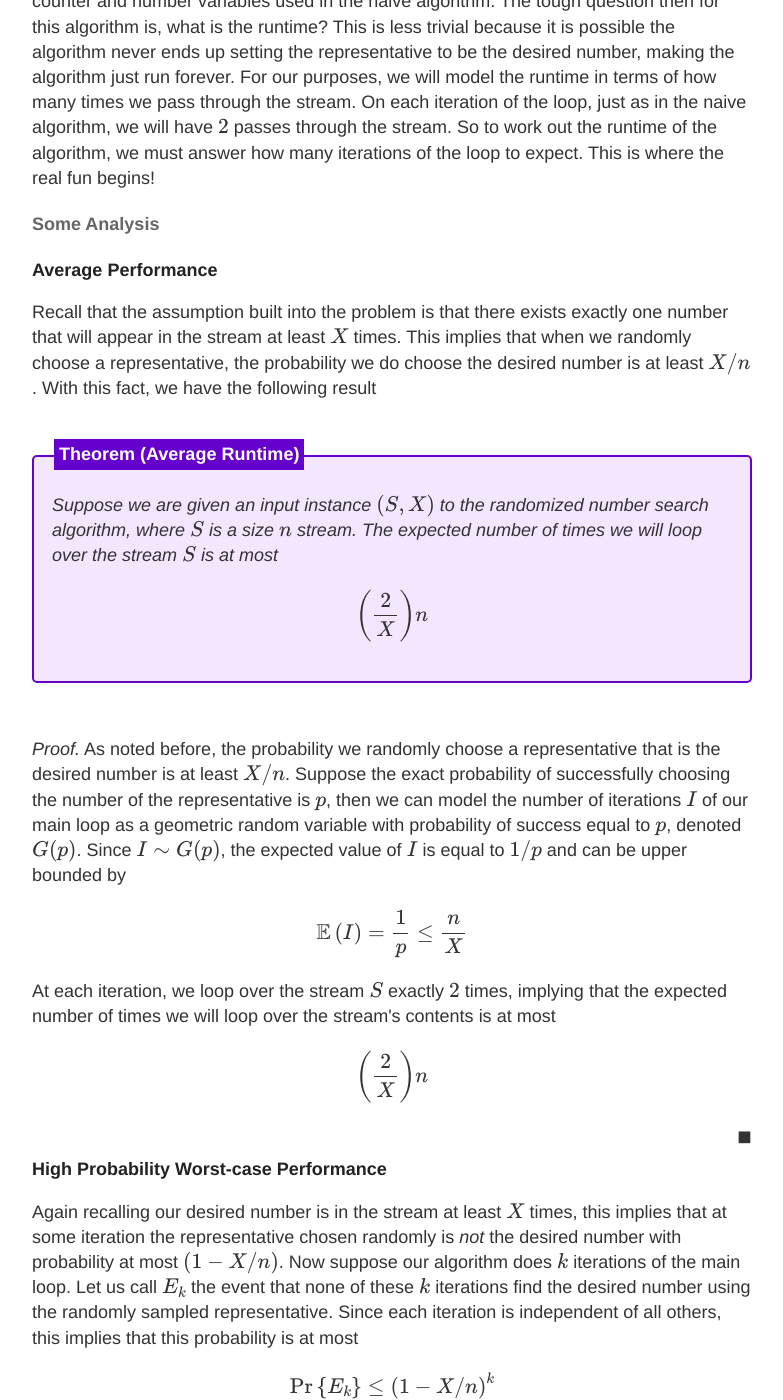
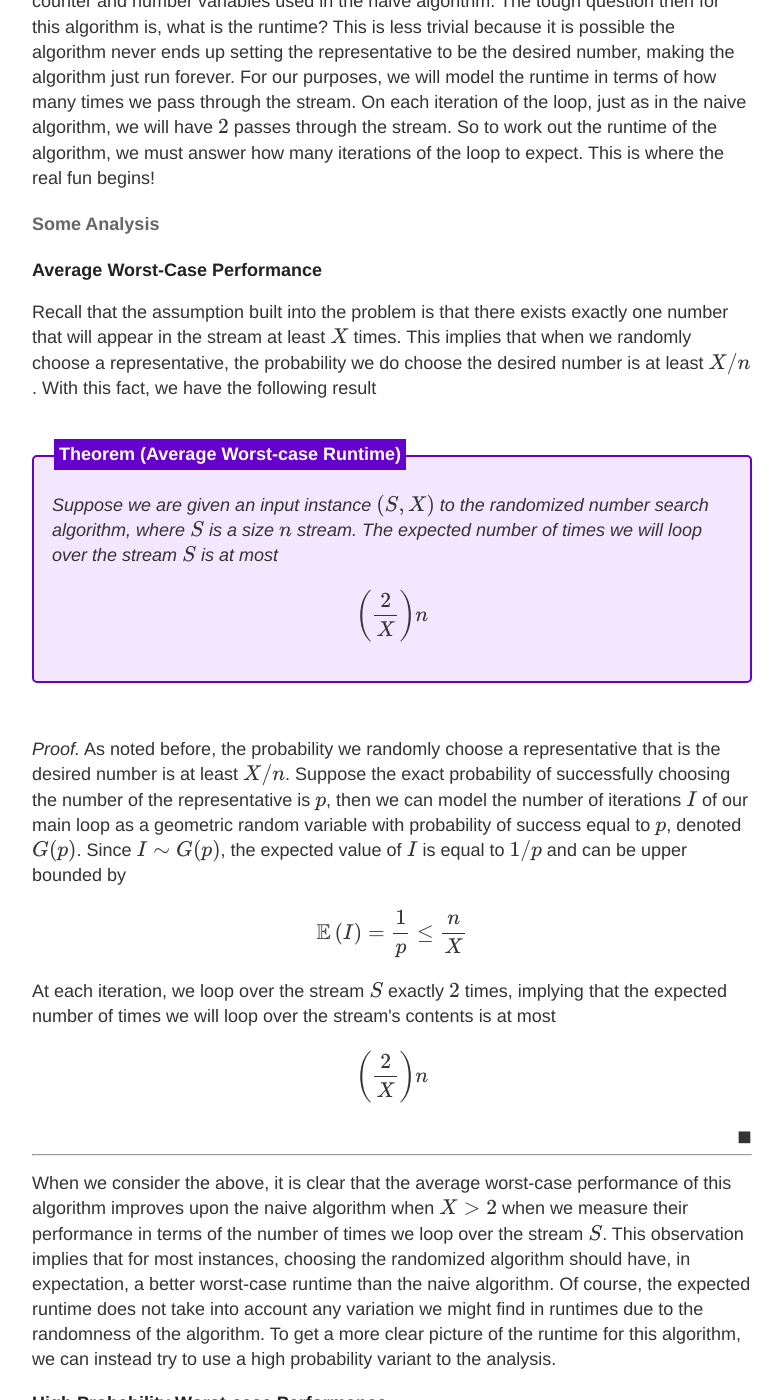
Before and after one commit to choward1491/choward1491.github.io, a Jekyll site: the page built from _posts/2020-7-25-Searching-Streams-for-the-Unknown.md, in a window 1280 px wide and 1400 px high, scrolled down 4785 px. Shown: the whole window, without its empty margins (248-1031 px from the left). Built offline with Jekyll 4.4.1, drawn with Linux system fonts in a browser that asks for light colours; nearby versions of some CDN libraries; comment, search, counter and statistics services are not loaded.

Commit message:
push some changes.. streaming post

```diff
--- a/_posts/2020-7-25-Searching-Streams-for-the-Unknown.md
+++ b/_posts/2020-7-25-Searching-Streams-for-the-Unknown.md
@@ -110,12 +110,12 @@ Now let us consider the correctness for the randomized number search algorithm.
 
 #### Some Analysis
 
-##### Average Performance
+##### Average Worst-Case Performance
 
 Recall that the assumption built into the problem is that there exists exactly one number that will appear in the stream at least $X$ times. This implies that when we randomly choose a representative, the probability we do choose the desired number is at least $X/n$. With this fact, we have the following result
 
 <div class="theorem" >
-    <div class="theorem_name" text="Average Runtime"></div>
+    <div class="theorem_name" text="Average Worst-case Runtime"></div>
 
     Suppose we are given an input instance $(S,X)$ to the randomized number search algorithm, where $S$ is a size $n$ stream. The expected number of times we will loop over the stream $S$ is at most
 
@@ -131,6 +131,9 @@ Recall that the assumption built into the problem is that there exists exactly o
 	$$\left(\frac{2}{X}\right) n$$
 </div>
 
+---
+
+When we consider the above, it is clear that the average worst-case performance of this algorithm improves upon the naive algorithm when $X > 2$ when we measure their performance in terms of the number of times we loop over the stream $S$. This observation implies that for most instances, choosing the randomized algorithm should have, in expectation, a better worst-case runtime than the naive algorithm. Of course, the expected runtime does not take into account any variation we might find in runtimes due to the randomness of the algorithm. To get a more clear picture of the runtime for this algorithm, we can instead try to use a high probability variant to the analysis.
 
 ##### High Probability Worst-case Performance
 
@@ -143,7 +146,7 @@ $$ \begin{align}
 Now the above probability corresponds to a _worst-case_ probability that our algorithm does not finish in $k$ iterations. This fact leads us to the following result
 
 <div class="theorem" >
-    <div class="theorem_name" text="Worst-case Runtime"></div>
+    <div class="theorem_name" text="High Probability Worst-case Runtime"></div>
 
     Suppose we are given an input instance $(S,X)$ to the randomized number search algorithm, where $S$ is a size $n$ stream. For any real number $1 > \delta > 0$, we have with probability at least $1 - \delta$ that our algorithm terminates after the number of times we loop over the stream $S$ is
 
```
